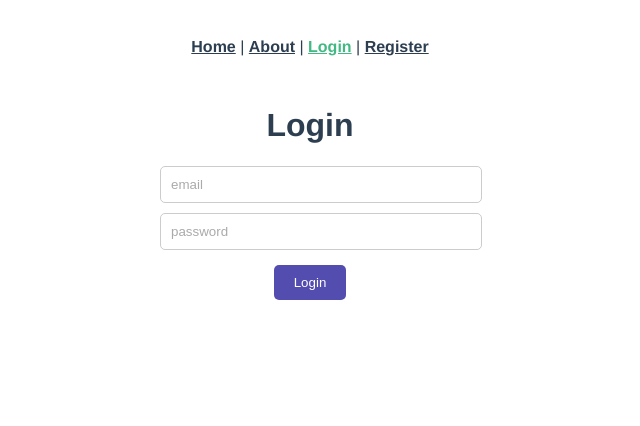
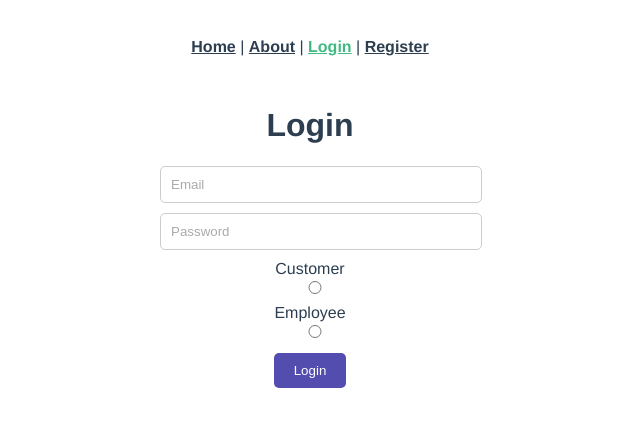
Before and after one commit to David-Garrancho/computerecommercegroup10views, a Vue app: page /#/login in a window 1280 px wide. Shown: the top 426 px of the page, without its empty margins (330-970 px from the left). Built offline with nearby package versions, Linux system fonts and the light colour scheme.

Commit message:
changes to:
- src/App.vue
- src/Services/authService.js
- src/components/Login.vue
- src/main.js
- src/router/index.js

```diff
--- a/src/App.vue
+++ b/src/App.vue
@@ -34,7 +34,6 @@ export default {
       return this.$store.getters.getUser;
     },
     cartItemCount() {
-
       return this.$store.state.cart.length;
     },
   },
@@ -58,8 +57,17 @@ export default {
   },
   created() {
     this.$store.dispatch('loadCartFromLocalStorage');
+
+    window.onpopstate = (event) => {
+      if (
+        window.localStorage.getItem("user") !== null &&
+        this.$route.path === "/login"
+      ) {
+        this.$router.push("/");
+      }
+    };
   },
-};
+}
 </script>
 
 <style>
--- a/src/Services/authService.js
+++ b/src/Services/authService.js
@@ -1,17 +1,23 @@
-// authService.js
-
 import axios from 'axios';
 import store from './store';
 
-const BASE_URL = 'http://localhost:8080/customer';
+const BASE_URL = 'http://localhost:8080';
 
 const authService = {
-  async login(email, password) {
+  isAuthenticated() {
+    const user = JSON.parse(localStorage.getItem('user'));
+    return user && user.token;
+  },
+
+  async login(email, password, userType) {
     try {
-      const response = await axios.post(`${BASE_URL}/login`, { email, password });
+      const response = await axios.post(`${BASE_URL}/${userType}/login`, { email, password });
       const user = response.data;
 
+      user.role = userType;
+
       localStorage.setItem('user', JSON.stringify(user));
+      localStorage.setItem('userType', userType); // Store the user type
 
       store.commit('setUser', user);
 
@@ -24,7 +30,8 @@ const authService = {
 
   async logout() {
     try {
-      localStorage.removeItem('access_token');
+      localStorage.removeItem('user');
+      localStorage.removeItem('userType'); // Remove the stored user type
 
       return Promise.resolve();
     } catch (error) {
--- a/src/components/Login.vue
+++ b/src/components/Login.vue
@@ -1,8 +1,17 @@
 <template>
   <form @submit.prevent="login">
     <h1>Login</h1>
-    <input type="text" placeholder="email" v-model="email">
-    <input type="password" placeholder="password" v-model="password">
+    <input type="text" placeholder="Email" v-model="email">
+    <input type="password" placeholder="Password" v-model="password">
+
+    <div class="user-type">
+      <label for="customer">Customer</label>
+      <input type="radio" id="customer" value="customer" v-model="userType">
+
+      <label for="employee">Employee</label>
+      <input type="radio" id="employee" value="employee" v-model="userType">
+    </div>
+
     <button>Login</button>
     <div v-if="errorMessage" class="error-message">{{ errorMessage }}</div>
   </form>
@@ -19,21 +28,22 @@ export default {
     return {
       email: '',
       password: '',
+      userType: '',
       errorMessage: '',
     };
   },
   methods: {
     login() {
-      authService.login(this.email, this.password)
+      authService.login(this.email, this.password, this.userType)
         .then((data) => {
-
           this.$store.dispatch('login', data);
-
-
-          this.$router.push('/customerdashboard');
+          if (this.userType === 'customer') {
+            this.$router.push('/customerdashboard');
+          } else if (this.userType === 'employee') {
+            this.$router.push('/employeedashboard');
+          }
         })
         .catch((error) => {
-
           this.errorMessage = 'Login failed. Please check your credentials.';
           console.log(error);
         });
@@ -41,7 +51,6 @@ export default {
   },
 };
 </script>
-
 
 
 <style scoped>
--- a/src/main.js
+++ b/src/main.js
@@ -1,17 +1,15 @@
 import { createApp } from 'vue';
 import App from './App.vue';
-import router from './router'; // Import the router configuration
-import store from './Services/store.js'; // Import the Vuex store
+import router from './router';
+import store from './Services/store.js';
 
 const app = createApp(App);
 
-// Check if the user is already logged in
 const user = store.getters.getUser;
 if (user) {
-  store.commit('setAuthState', true); // Set the authentication state to true
+  store.commit('setAuthState', true);
 }
 
-// Dispatch the action to load cart data from local storage
 store.dispatch('loadCartFromLocalStorage').then(() => {
   app.use(router);
   app.use(store);
--- a/src/router/index.js
+++ b/src/router/index.js
@@ -1,5 +1,6 @@
 import { createRouter, createWebHashHistory } from 'vue-router'
 import HomeView from '../views/HomeView.vue'
+
 
 const routes = [
   {
@@ -10,75 +11,49 @@ const routes = [
   {
     path: '/about',
     name: 'about',
-    // route level code-splitting
-    // this generates a separate chunk (about.[hash].js) for this route
-    // which is lazy-loaded when the route is visited.
-    component: () => import(/* webpackChunkName: "about" */ '../views/AboutView.vue')
+    component: () => import(/* webpackChunkName: "about" */ '../views/AboutView.vue'),
   },
   {
     path: '/login',
-    name: 'login',
-    // route level code-splitting
-    // this generates a separate chunk (about.[hash].js) for this route
-    // which is lazy-loaded when the route is visited.
-    component: () => import(/* webpackChunkName: "about" */ '../components/Login.vue')
+    name: 'Login',
+    component: () => import(/* webpackChunkName: "about" */ '../components/Login.vue'),
+  },
+  {
+    path: '/register',
+    name: 'Register',
+    component: () => import(/* webpackChunkName: "about" */ '../components/CustomerRegistration.vue'),
+
   },
   {
     path: '/customer',
-    name: 'customer',
-    // route level code-splitting
-    // this generates a separate chunk (about.[hash].js) for this route
-    // which is lazy-loaded when the route is visited.
-    component: () => import(/* webpackChunkName: "about" */ '../components/Customer.vue')
-  },
-  {
-    path: '/register',
-    name: 'register',
-    // route level code-splitting
-    // this generates a separate chunk (about.[hash].js) for this route
-    // which is lazy-loaded when the route is visited.
-    component: () => import(/* webpackChunkName: "about" */ '../components/CustomerRegistration.vue')
+    name: 'Customer',
+    component: () => import(/* webpackChunkName: "about" */ '../components/Customer.vue'),
   },
   {
     path: '/customeraccount',
     name: 'customeraccount',
-    // route level code-splitting
-    // this generates a separate chunk (about.[hash].js) for this route
-    // which is lazy-loaded when the route is visited.
     component: () => import(/* webpackChunkName: "about" */ '../components/CustomerAccount.vue')
   },
   {
     path: '/customerdashboard',
     name: 'CustomerDashboard',
-    // route level code-splitting
-    // this generates a separate chunk (about.[hash].js) for this route
-    // which is lazy-loaded when the route is visited.
     component: () => import(/* webpackChunkName: "about" */ '../components/CustomerDashboard.vue'),
     meta: { requiresAuth: true }, // Add a meta field to specify that this route requires authentication
   },
   {
     path: '/product',
     name: 'product',
-    // route level code-splitting
-    // this generates a separate chunk (about.[hash].js) for this route
-    // which is lazy-loaded when the route is visited.
     component: () => import(/* webpackChunkName: "about" */ '../components/Product.vue'),
   },
   {
     path: '/cart',
     name: 'Cart',
-    // route level code-splitting
-    // this generates a separate chunk (about.[hash].js) for this route
-    // which is lazy-loaded when the route is visited.
     component: () => import(/* webpackChunkName: "about" */ '../components/Cart.vue'),
     props: (route) => ({ cartItems: route.query.cartItems }),
   },
   {
     path: '/checkout',
     name: 'Checkout',
-    // route level code-splitting
-    // this generates a separate chunk (about.[hash].js) for this route
-    // which is lazy-loaded when the route is visited.
     component: () => import(/* webpackChunkName: "about" */ '../components/Checkout.vue'),
     meta: { requiresAuth: true },
     props: (route) => ({
@@ -86,7 +61,7 @@ const routes = [
     }),
   },
   {
-    path: '/invoice-view/:invoiceId', // You can pass the invoice ID as a parameter
+    path: '/invoice-view/:invoiceId',
     name: 'InvoiceView',
     component: () => import(/* webpackChunkName: "about" */ '../components/Invoice.vue'),
     meta: { requiresAuth: true },
@@ -114,8 +89,7 @@ const routes = [
 
 const router = createRouter({
   history: createWebHashHistory(),
-  routes
-})
+  routes,
+});
 
-
-export default router
+export default router;
```
